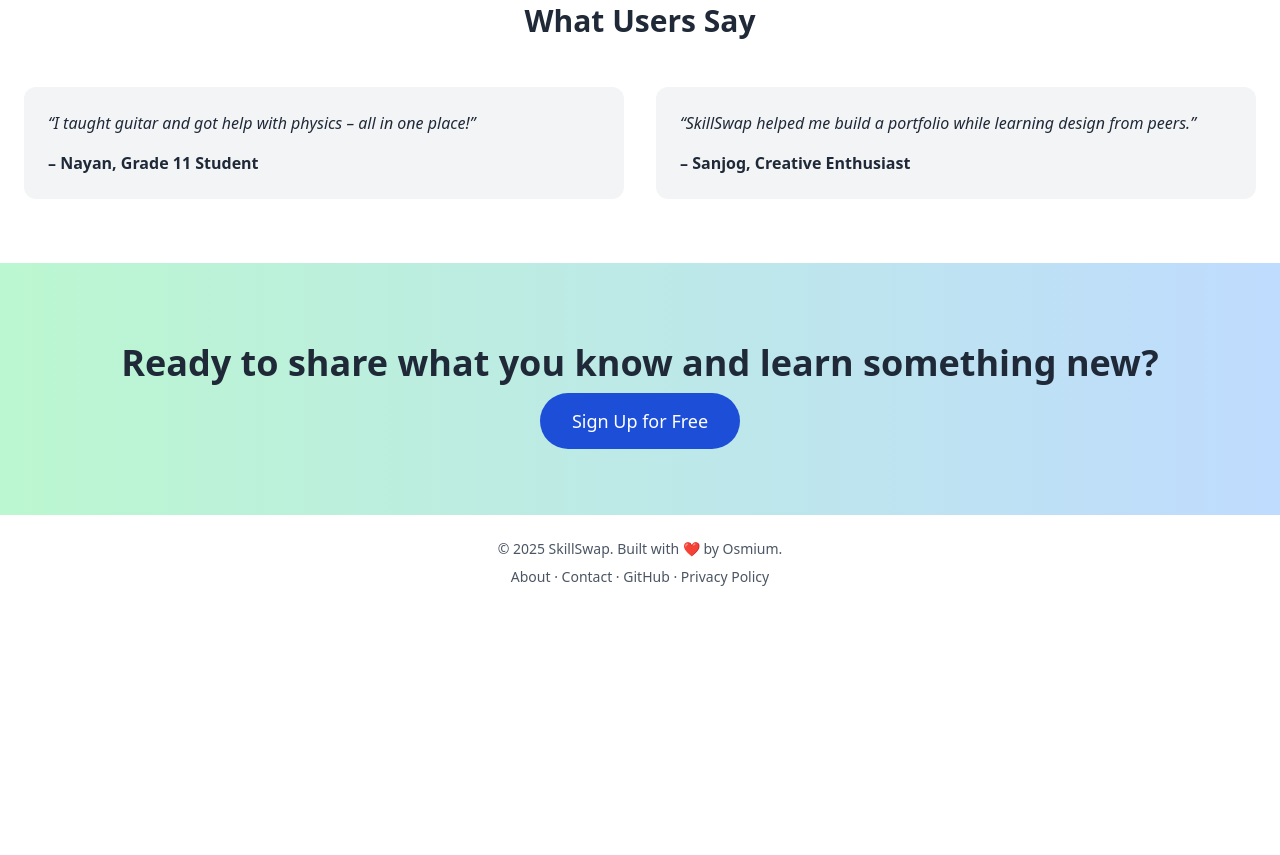
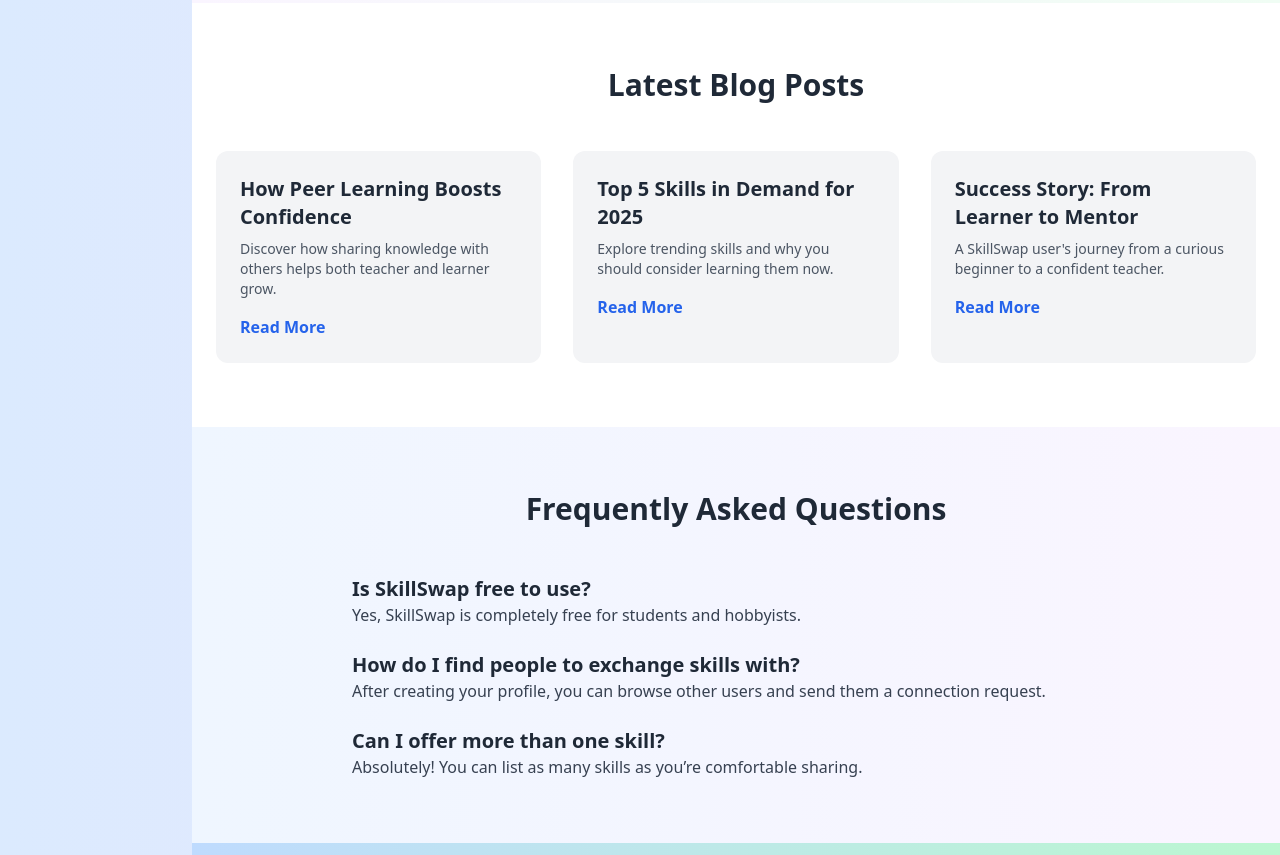
Before and after one commit to SiddhantPanthi/grub, a plain HTML site: page index.html in a window 1280 px wide. Shown: the part 1125-1980 px from the top of the page. Before the commit the page ends 1736 px from the top, so only its background shows below. Drawn offline with nearby package versions, Linux system fonts and the light colour scheme.

Commit message:
Update index.html

```diff
--- a/index.html
+++ b/index.html
@@ -8,13 +8,38 @@
   <script src="https://cdn.tailwindcss.com"></script>
 </head>
 
-<body class="bg-gradient-to-r from-blue-100 to-green-100 text-gray-800">
+<body class="bg-gradient-to-r from-blue-100 to-purple-100 text-gray-800">
+  <!-- Navbar -->
+  <nav class="bg-white shadow sticky top-0 z-50">
+    <div class="max-w-7xl mx-auto px-4 sm:px-6 lg:px-8">
+      <div class="flex justify-between h-16 items-center">
+        <div class="flex-shrink-0 text-2xl font-bold text-blue-600">SkillSwap</div>
+        <div class="hidden md:flex space-x-4">
+          <a href="#" class="text-gray-700 hover:text-blue-600">Home</a>
+          <a href="#skills" class="text-gray-700 hover:text-blue-600">Skills</a>
+          <a href="#faq" class="text-gray-700 hover:text-blue-600">FAQ</a>
+          <a href="#blog" class="text-gray-700 hover:text-blue-600">Blog</a>
+          <a href="#" class="bg-blue-600 text-white px-4 py-2 rounded hover:bg-blue-700">Join</a>
+        </div>
+      </div>
+    </div>
+  </nav>
+
+  <!-- Sidebar -->
+  <aside class="fixed left-0 top-20 w-48 hidden md:block bg-white h-full shadow-inner px-4 py-6 space-y-4">
+    <a href="#" class="block text-blue-600 font-semibold hover:underline">Dashboard</a>
+    <a href="#skills" class="block text-gray-700 hover:text-blue-600">Skills</a>
+    <a href="#faq" class="block text-gray-700 hover:text-blue-600">FAQ</a>
+    <a href="#blog" class="block text-gray-700 hover:text-blue-600">Blog</a>
+  </aside>
+
+  <main class="md:ml-48">
     <!-- Hero Section -->
     <section class="text-center py-20 px-4">
       <h1 class="text-4xl md:text-6xl font-bold mb-4">Swap Skills. Grow Together.</h1>
       <p class="text-xl md:text-2xl mb-8">SkillSwap lets you share your talent and learn something new from others in your community.</p>
       <div class="space-x-4">
-      <a href="#" class="bg-blue-600 text-white px-6 py-3 rounded-full hover:bg-blue-700 transition">Join Now</a>
+        <a href="#" class="bg-green-600 text-white px-6 py-3 rounded-full hover:bg-green-700 transition">Join Now</a>
         <a href="#skills" class="bg-white text-blue-600 px-6 py-3 rounded-full border border-blue-600 hover:bg-blue-50 transition">Explore Skills</a>
       </div>
     </section>
@@ -42,7 +67,7 @@
     </section>
 
     <!-- Skill Categories -->
-  <section id="skills" class="py-16 px-6 bg-gradient-to-r from-green-50 to-blue-50">
+    <section id="skills" class="py-16 px-6 bg-gradient-to-r from-purple-50 to-green-50">
       <h2 class="text-3xl font-bold text-center mb-12">Popular Skill Categories</h2>
       <div class="grid grid-cols-2 md:grid-cols-4 gap-6 text-center">
         <div class="bg-white p-6 rounded-xl shadow hover:shadow-lg transition">🎸 Music</div>
@@ -56,26 +81,53 @@
       </div>
     </section>
 
-  <!-- Testimonials -->
-  <section class="py-16 px-6 bg-white">
-    <h2 class="text-3xl font-bold text-center mb-12">What Users Say</h2>
-    <div class="grid md:grid-cols-2 gap-8">
-      <div class="bg-gray-100 p-6 rounded-xl">
-        <p class="italic">“I taught guitar and got help with physics – all in one place!”</p>
-        <p class="mt-4 font-bold">– Nayan, Grade 11 Student</p>
+    <!-- Blog Cards -->
+    <section id="blog" class="bg-white py-16 px-6">
+      <h2 class="text-3xl font-bold text-center mb-12">Latest Blog Posts</h2>
+      <div class="grid md:grid-cols-3 gap-8">
+        <div class="bg-gray-100 p-6 rounded-xl hover:shadow-lg transition">
+          <h3 class="text-xl font-semibold mb-2">How Peer Learning Boosts Confidence</h3>
+          <p class="text-sm text-gray-600 mb-4">Discover how sharing knowledge with others helps both teacher and learner grow.</p>
+          <a href="#" class="text-blue-600 font-semibold hover:underline">Read More</a>
         </div>
-      <div class="bg-gray-100 p-6 rounded-xl">
-        <p class="italic">“SkillSwap helped me build a portfolio while learning design from peers.”</p>
-        <p class="mt-4 font-bold">– Sanjog, Creative Enthusiast</p>
+        <div class="bg-gray-100 p-6 rounded-xl hover:shadow-lg transition">
+          <h3 class="text-xl font-semibold mb-2">Top 5 Skills in Demand for 2025</h3>
+          <p class="text-sm text-gray-600 mb-4">Explore trending skills and why you should consider learning them now.</p>
+          <a href="#" class="text-blue-600 font-semibold hover:underline">Read More</a>
+        </div>
+        <div class="bg-gray-100 p-6 rounded-xl hover:shadow-lg transition">
+          <h3 class="text-xl font-semibold mb-2">Success Story: From Learner to Mentor</h3>
+          <p class="text-sm text-gray-600 mb-4">A SkillSwap user's journey from a curious beginner to a confident teacher.</p>
+          <a href="#" class="text-blue-600 font-semibold hover:underline">Read More</a>
+        </div>
+      </div>
+    </section>
+
+    <!-- FAQ Section -->
+    <section id="faq" class="py-16 px-6 bg-gradient-to-r from-blue-50 to-purple-50">
+      <h2 class="text-3xl font-bold text-center mb-12">Frequently Asked Questions</h2>
+      <div class="max-w-3xl mx-auto space-y-6">
+        <div>
+          <h3 class="text-xl font-semibold">Is SkillSwap free to use?</h3>
+          <p class="text-gray-700">Yes, SkillSwap is completely free for students and hobbyists.</p>
+        </div>
+        <div>
+          <h3 class="text-xl font-semibold">How do I find people to exchange skills with?</h3>
+          <p class="text-gray-700">After creating your profile, you can browse other users and send them a connection request.</p>
+        </div>
+        <div>
+          <h3 class="text-xl font-semibold">Can I offer more than one skill?</h3>
+          <p class="text-gray-700">Absolutely! You can list as many skills as you’re comfortable sharing.</p>
         </div>
       </div>
     </section>
 
     <!-- Call to Action -->
-  <section class="text-center py-20 px-6 bg-gradient-to-r from-green-200 to-blue-200">
+    <section class="text-center py-20 px-6 bg-gradient-to-r from-blue-200 to-green-200">
       <h2 class="text-4xl font-bold mb-6">Ready to share what you know and learn something new?</h2>
-    <a href="#" class="bg-blue-700 text-white px-8 py-4 rounded-full text-lg hover:bg-blue-800 transition">Sign Up for Free</a>
+      <a href="#" class="bg-purple-700 text-white px-8 py-4 rounded-full text-lg hover:bg-purple-800 transition">Sign Up for Free</a>
     </section>
+  </main>
 
   <!-- Footer -->
   <footer class="bg-white text-center py-6 text-sm text-gray-600">
```
Lines whose indentation alone changed are shown as unchanged.
